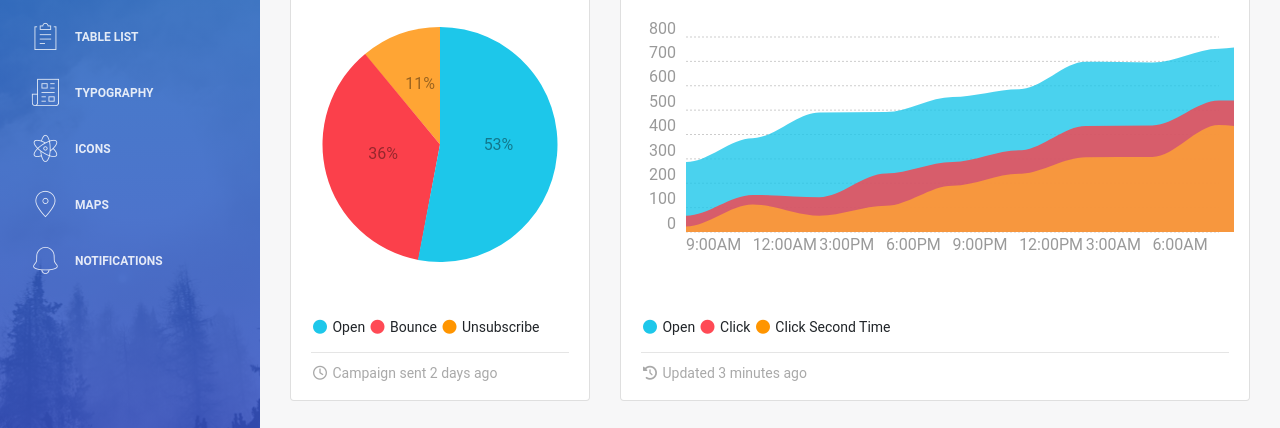
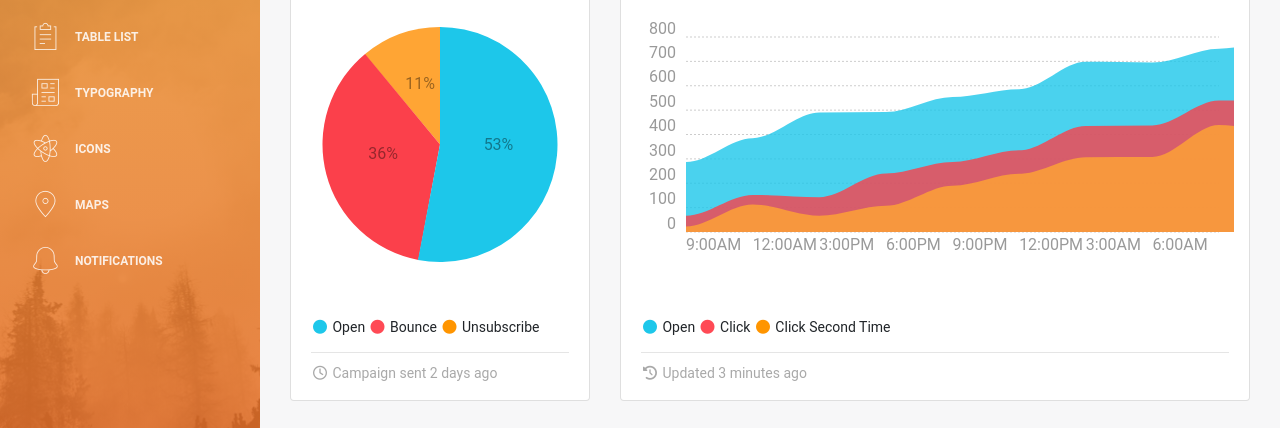
Before and after one commit to finhost/simplex-customers, a plain HTML site: page docs/customers/demo/dashv2/dashboard.html in a window 1280 px wide. Shown: the part 181-609 px from the top of the page. Drawn offline with Linux system fonts and the light colour scheme; some packages are replaced by stand-ins of ours.

Commit message:
Update dashboard.html

```diff
--- a/docs/customers/demo/dashv2/dashboard.html
+++ b/docs/customers/demo/dashv2/dashboard.html
@@ -20,7 +20,7 @@
 
 <body>
     <div class="wrapper">
-        <div class="sidebar" data-image="../assets/img/sidebar-5.jpg" data-color="blue">
+        <div class="sidebar" data-image="../assets/img/sidebar-5.jpg" data-color="orange">
             <!--
         Tip 1: You can change the color of the sidebar using: data-color="purple | blue | green | orange | red"
 
```
